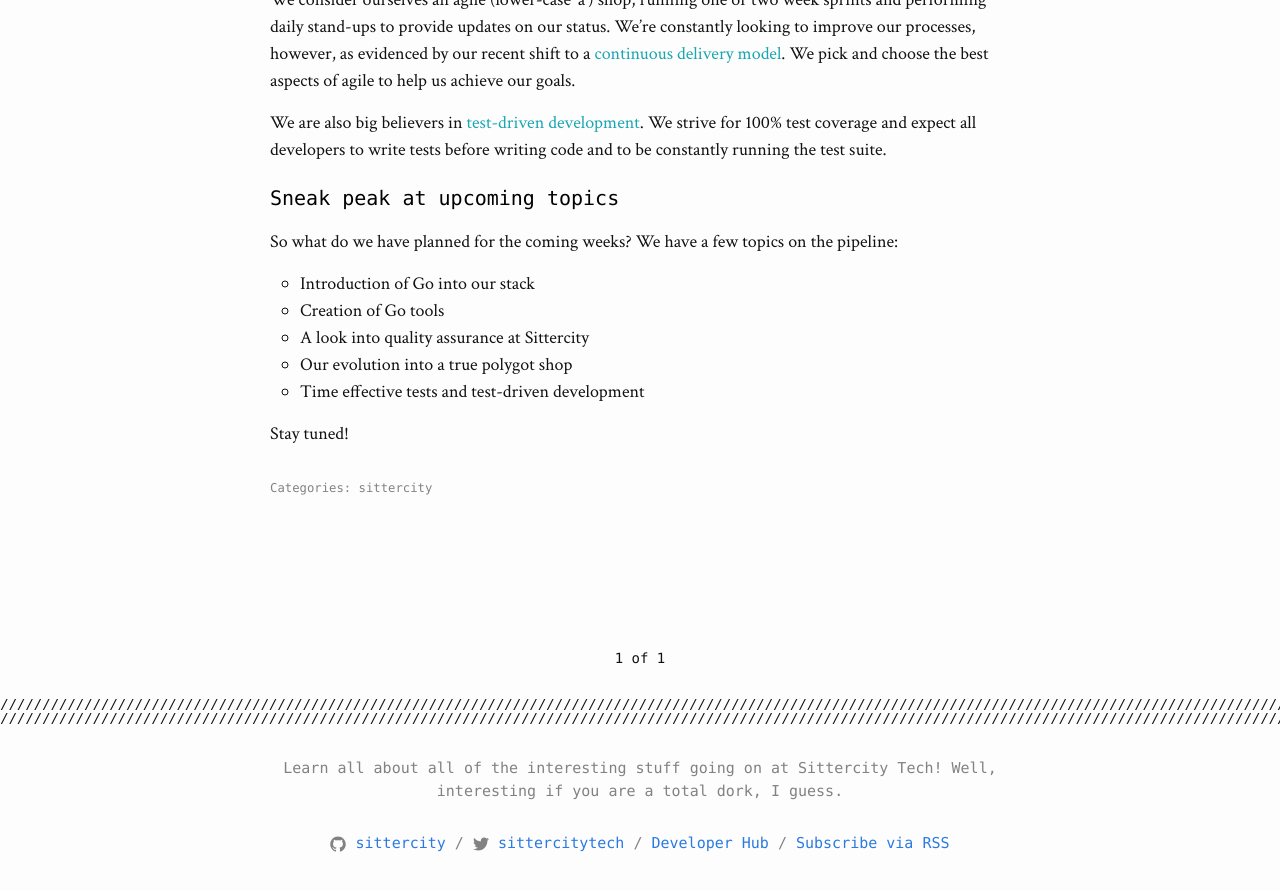
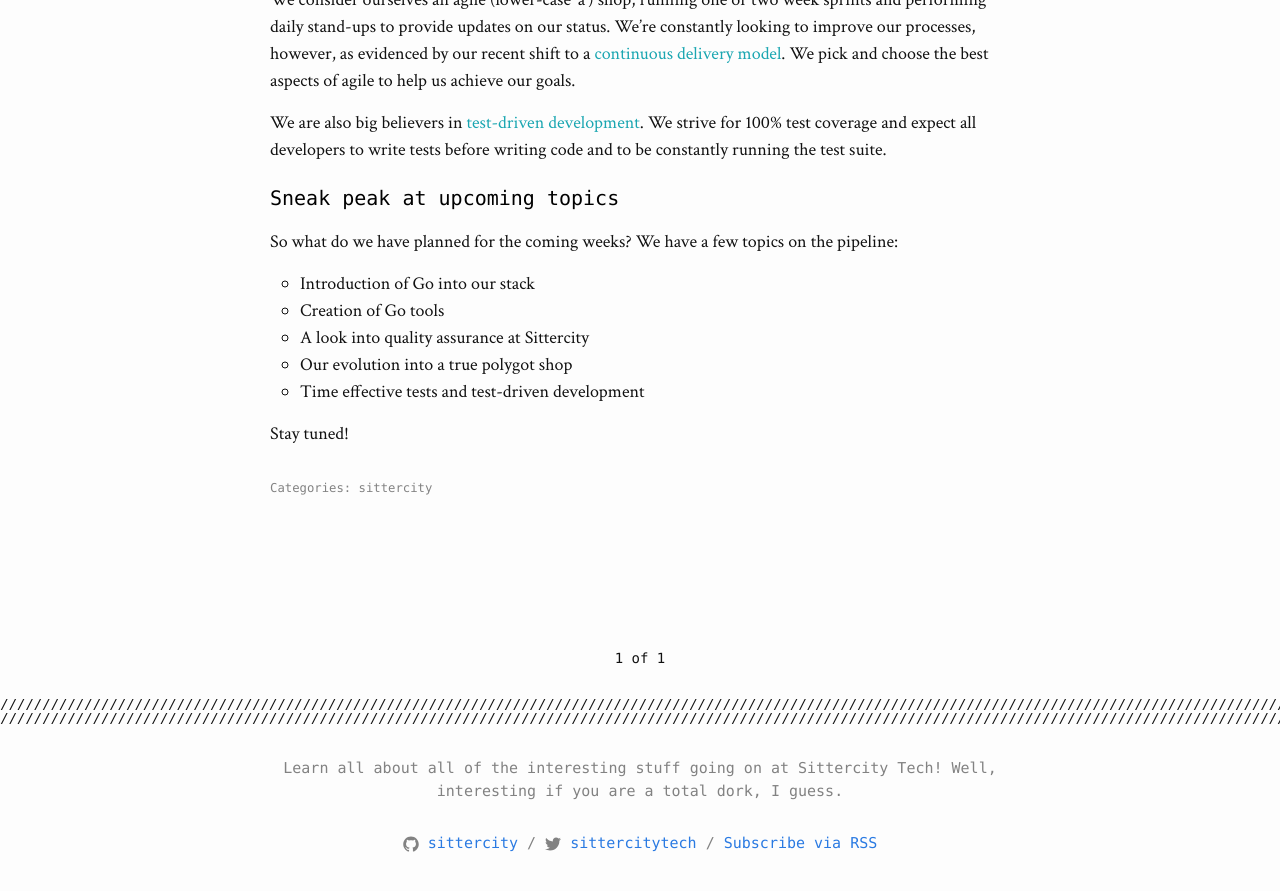
Before and after one commit to sittercity/sittercity.github.io, a Jekyll site: the page built from index.html, in a window 1280 px wide and 900 px high, scrolled down 2008 px. Shown: the top 891 px of the window. Built offline with Jekyll 4.4.1, drawn with Linux system fonts in a browser that asks for light colours; the list of posts is cut into pages by our own code.

Commit message:
Remove Dev Hub link

```diff
--- a/_includes/footer.html
+++ b/_includes/footer.html
@@ -43,9 +43,6 @@
           </li>
           {% endif %}
           <li>
-            <a href="http://developer.sittercity.com/"><span class="username no-icon">Developer Hub</span></a>
-          </li>
-          <li>
             <a href="{{ "/feed.xml" | prepend: site.baseurl }}"><span class="username no-icon">Subscribe via RSS</span></a>
           </li>
         </ul>
```
